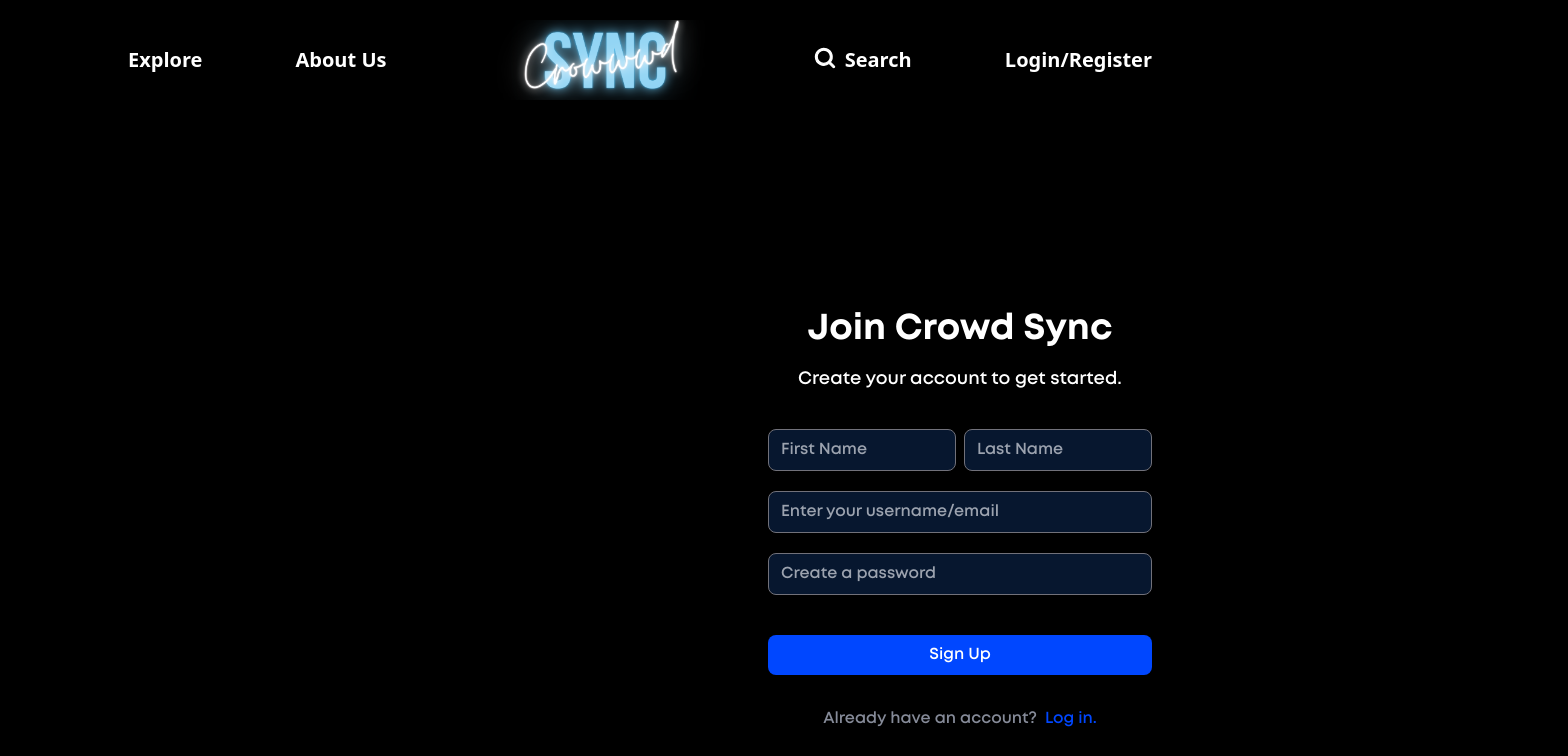
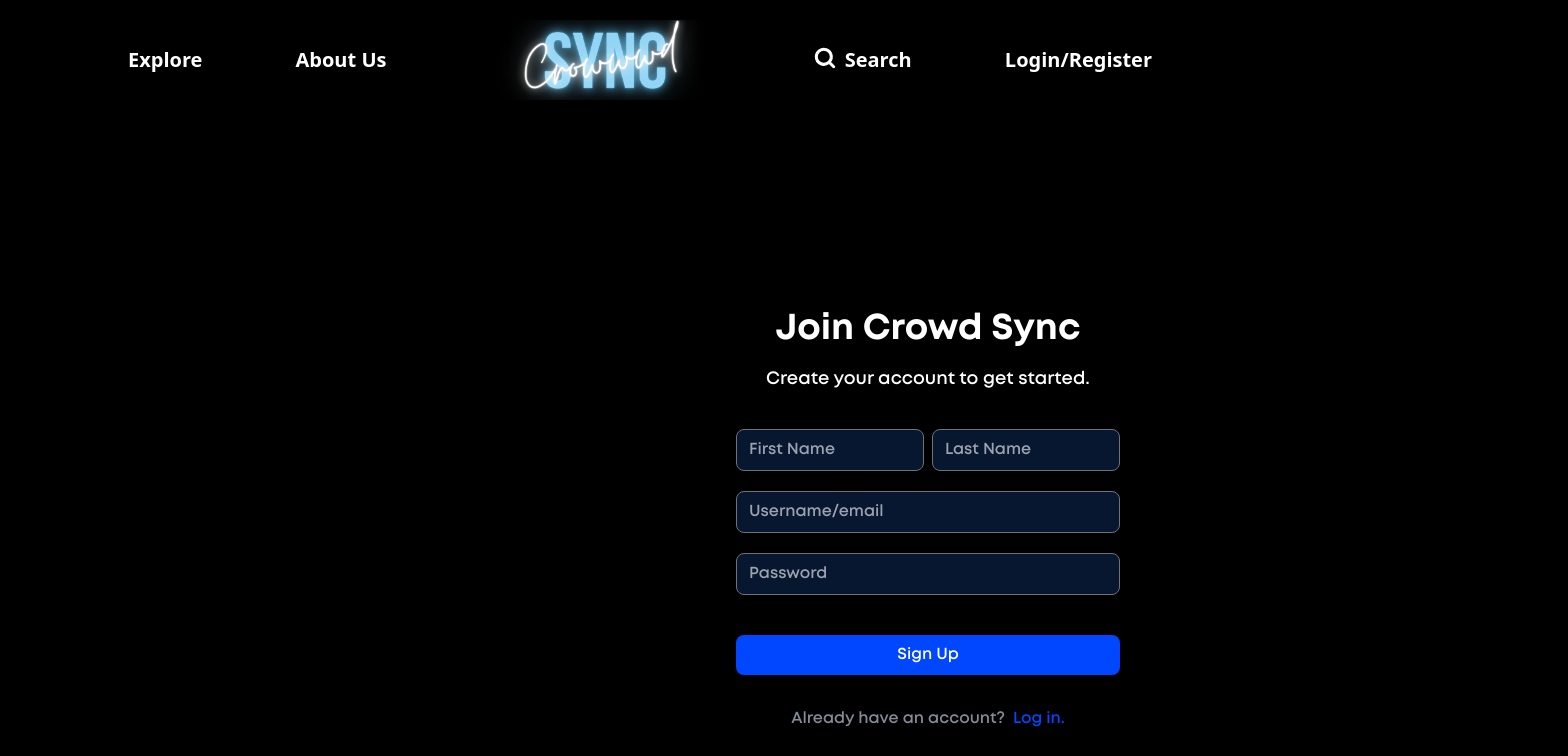
Before and after one commit to swiifttay/crowwwd, a Next.js app in the folder frontend/: page /register in a window 1280 px wide. Shown: the top 756 px of the page, 1568 px wide, since content can reach past the window. Built offline with nearby package versions, Linux system fonts and the light colour scheme.

Commit message:
perf: added component abstraction to register page form

```diff
--- a/frontend/src/app/login/components/DataEntry.tsx
+++ b/frontend/src/app/components/Login/DataEntry.tsx
@@ -2,7 +2,7 @@
 
 export default function DataEntry(props: any) {
   return (
-    <div className="mb-4">
+    <div className="flex-1 mb-4">
       <input
         className="mt-1 px-3 py-2 w-full border border-zinc-500 rounded-lg text-white bg-theme-midnight"
         type={props.text}
--- a/frontend/src/app/login/page.tsx
+++ b/frontend/src/app/login/page.tsx
@@ -1,6 +1,6 @@
 import Image from "next/image";
 import Link from "next/link";
-import DataForm from "./components/DataForm";
+import DataForm from "../components/Login/DataForm";
 
 function Login() {
   return (
--- a/frontend/src/app/register/page.tsx
+++ b/frontend/src/app/register/page.tsx
@@ -1,52 +1,22 @@
 import Image from "next/image";
-import RootLayout from "@/app/layout";
 import Link from "next/link";
-import Navbar from "../components/Navbar";
+import DataEntry from "../components/Login/DataEntry";
 
-function Signup() {
+export default function Register() {
   return (
-      <div
-        className="flex flex-col items-center justify-center min-h-screen py-2"
-      >
-        <main className="flex relative flex-col items-center justify-center w-full flex-1 px-20 text-center lg:left-1/4 sm:w-[95vw] xs:w-[90vw]">
+    //<div className="flex flex-col items-center justify-center min-h-screen py-2">
+      <main className="flex relative flex-col items-center justify-center w-full flex-1 px-20 text-center lg:left-1/4 sm:w-[95vw] xs:w-[90vw] min-h-screen py-2">
         <div className="text-4xl font-bold mb-4">Join Crowd Sync</div>
         <p className="text-lg">Create your account to get started.</p>
 
         <form className="mt-8 w-full max-w-sm">
           <div className="flex space-x-2">
-              <div className="flex-1 mb-4">
-                <input
-                  type="text"
-                  id="firstName"
-                  className="mt-1 px-3 py-2 w-full border border-zinc-500 rounded-lg text-white bg-theme-midnight"
-                  placeholder="First Name"
-                />
+            <DataEntry type="text" id="firstName" placeholder="First Name" />
+            <DataEntry type="text" id="lastName" placeholder="Last Name" />
           </div>
-              <div className="flex-1 mb-4">
-                <input
-                  type="text"
-                  id="lastName"
-                  className="mt-1 px-3 py-2 w-full border border-zinc-500 rounded-lg text-white bg-theme-midnight"
-                  placeholder="Last Name"
-                />
-              </div>
-            </div>
-            <div className="mb-4">
-              <input
-                type="text"
-                id="username"
-                className="mt-1 px-3 py-2 w-full border border-zinc-500 rounded-lg text-white bg-theme-midnight"
-                placeholder="Enter your username/email"
-              />
-            </div>
-            <div className="mb-4">
-              <input
-                type="password"
-                id="password"
-                className="mt-1 px-3 py-2 w-full border border-zinc-500 rounded-lg text-white bg-theme-midnight"
-                placeholder="Create a password"
-              />
-            </div>
+          <DataEntry type="text" id="username" placeholder="Username/email" />
+          <DataEntry type="password" id="password" placeholder="Password" />
+
           <button
             type="submit"
             className="mt-6 w-full bg-theme-blue text-white py-2 rounded-lg hover:bg-theme-light-blue"
@@ -64,8 +34,6 @@
           </Link>
         </div>
       </main>
-      </div>
+    //</div>
   );
 }
-
-export default Signup;
```
Also changed, not shown: frontend/src/app/components/Login/DataForm.tsx (renamed from frontend/src/app/login/components/DataForm.tsx). Lines whose indentation alone changed are shown as unchanged.
